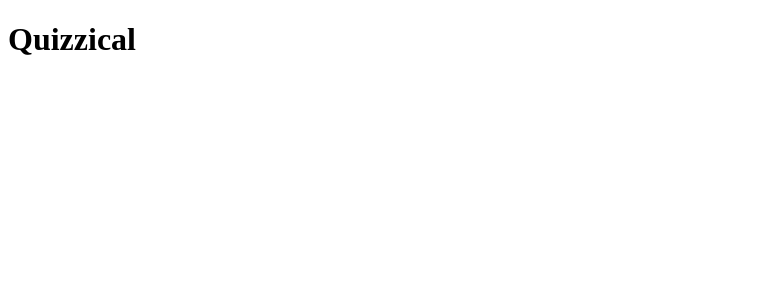
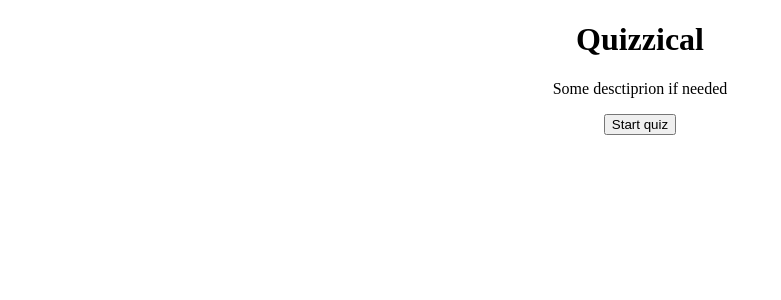
Before and after one commit to Acateel/quizzical, a React (Vite) app: page / in a window 1280 px wide. Shown: the top 300 px of the page, without its empty margins (0-781 px from the left). Built offline with nearby package versions, Linux system fonts and the light colour scheme.

Commit message:
add intro component

```diff
--- a/src/App.jsx
+++ b/src/App.jsx
@@ -1,8 +1,9 @@
+import Intro from "./components/Intro"
 
 function App() {
   return (
     <div className="App">
-      <h1>Quizzical</h1>
+      <Intro />
     </div>
   )
 }
--- /dev/null
+++ b/src/components/Intro.css
@@ -0,0 +1,3 @@
+.intro {
+    text-align: center;
+}
--- /dev/null
+++ b/src/components/Intro.jsx
@@ -0,0 +1,11 @@
+import './Intro.css'
+
+export default function Intro() {
+    return (
+        <div className="intro">
+            <h1>Quizzical</h1>
+            <p>Some desctiprion if needed</p>
+            <button>Start quiz</button>
+        </div>
+    )
+}
```
